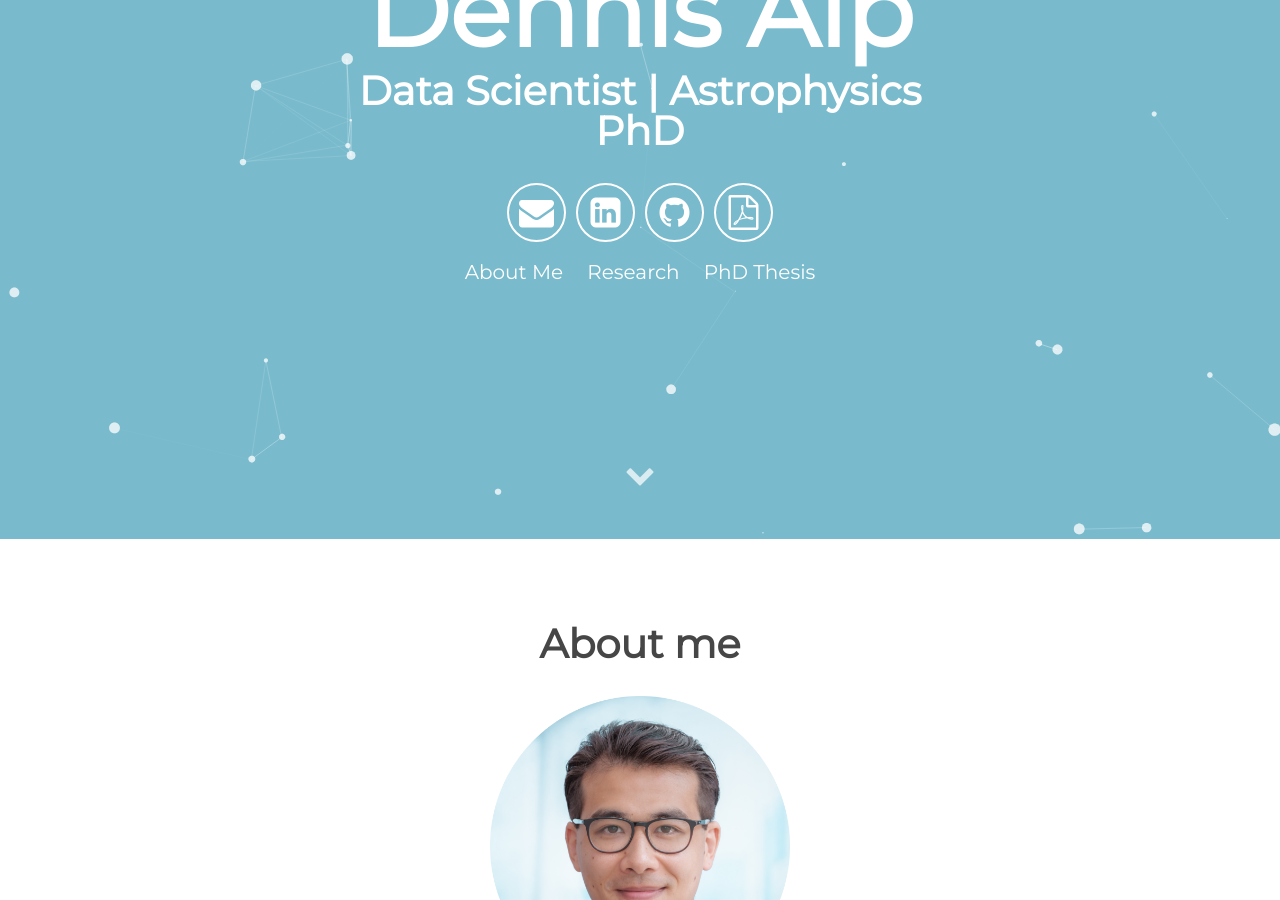
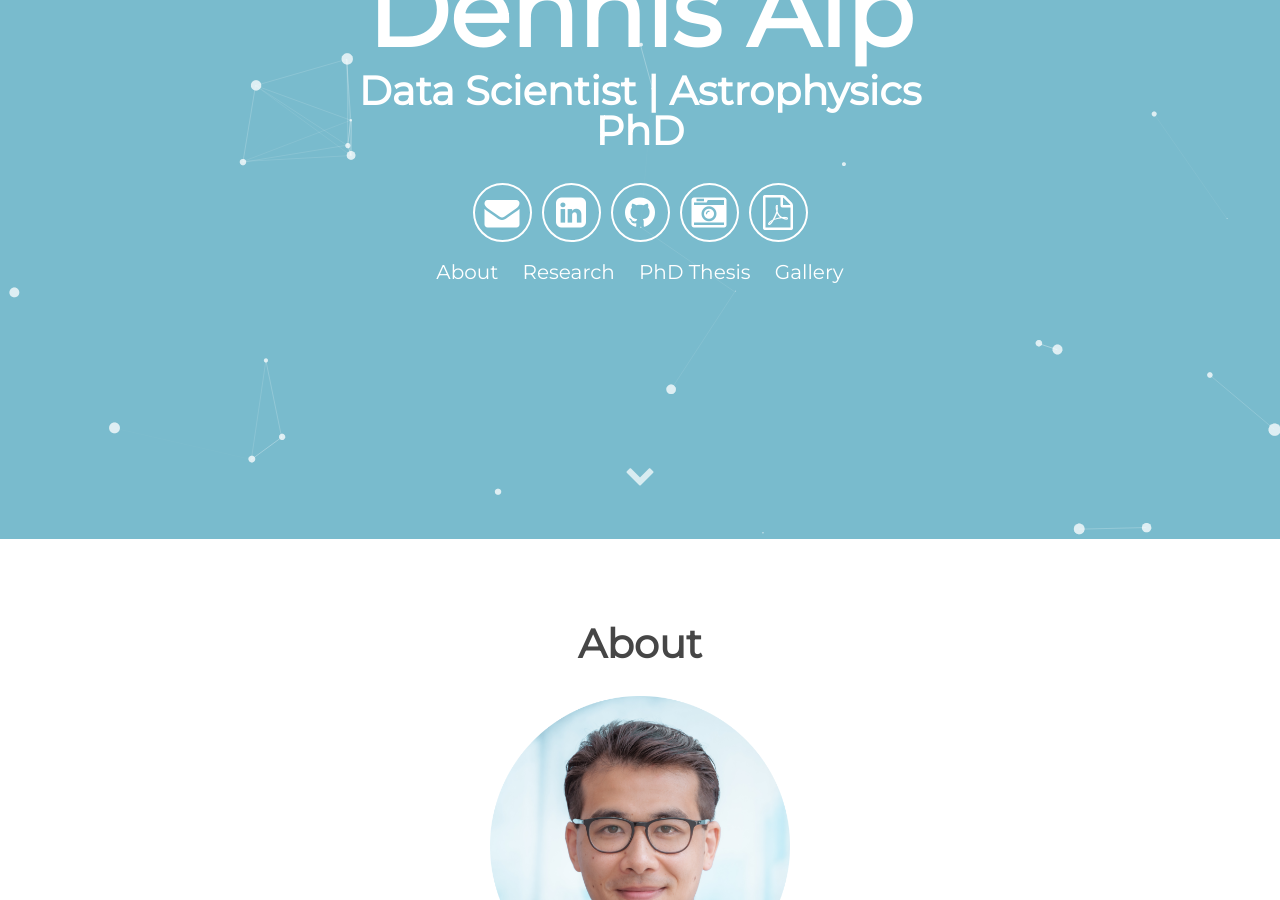
Before and after one commit to dennisalp/dennisalp.github.io, a Jekyll site: the page built from index.html, in a window 1280 px wide and 900 px high, scrolled down 361 px. Built offline with Jekyll 4.4.1, drawn with Linux system fonts in a browser that asks for light colours; some of the changed text lies outside the part shown.

Commit message:
add gallery

```diff
--- a/_includes/about.html
+++ b/_includes/about.html
@@ -1,5 +1,5 @@
 <div class="user-details">
-  <h1> About me </h1>
+  <h1> About </h1>
 
   <div class="images-center">
     <img alt="Dennis Alp" src="{{ "/assets/img/alp_low_res.png" | prepend: site.baseurl }}" width="300" height="300" />
@@ -9,7 +9,7 @@
 
   <p>If you want to find out more, you can send me an email, take a look at my public code projects or download my CV using the icons above.</p>
 
- </div>
+</div>
 
 <!--  <div class="user">
     <div class="tech">
--- /dev/null
+++ b/_includes/gallery.html
@@ -0,0 +1,7 @@
+<div class="user-details">
+  <h1> Gallery </h1>
+  <p>
+    Photos go here.
+  </p>
+
+</div>
--- a/_includes/header.html
+++ b/_includes/header.html
@@ -8,12 +8,14 @@
         <a aria-label="Send email" href="mailto:me@dennisalp.com"><i class="icon fa fa-envelope"></i></a>
 	<a aria-label="My LinkedIn" target="_blank" href="https://www.linkedin.com/in/dennis-alp/"><i class="icon fa fa-linkedin-square" aria-hidden="true"></i></a>
         <a aria-label="My Github" target="_blank" href="https://github.com/dennisalp"><i class="icon fa fa-github" aria-hidden="true"></i></a>
-	<a aria-label="My CV" target="_blank" href="/assets/files/alp_cv.pdf" download><i class="icon fa fa-file-pdf-o" aria-hidden="true"></i></a>
+        <a aria-label="Gallery" target="_blank" href="https://dennisalp.com/#gallery"><i class="icon fa fa-camera-retro" aria-hidden="true"></i></a>
+        <a aria-label="My CV" target="_blank" href="/assets/files/alp_cv.pdf" download><i class="icon fa fa-file-pdf-o" aria-hidden="true"></i></a>
       </div>
       <div class="header-links">
-        <a class="link" href="#about" data-scroll>About Me</a>
+        <a class="link" href="#about" data-scroll>About</a>
         <a class="link" href="#projects" data-scroll>Research</a>
 	<a class="link" href="#thesis" data-scroll>PhD Thesis</a>
+	<a class="link" href="#gallery" data-scroll>Gallery</a>
       </div>
   </div>
   <a class="down" href="#about" data-scroll><i class="icon fa fa-chevron-down" aria-hidden="true"></i></a>
--- a/_layouts/default.html
+++ b/_layouts/default.html
@@ -12,6 +12,9 @@
       <section id="thesis">
         {% include phd_thesis.html %}
       </section>
+      <section id="gallery">
+        {% include gallery.html %}
+      </section>
         {{ content }}
       {% include footer.html %}
   </body>
```
